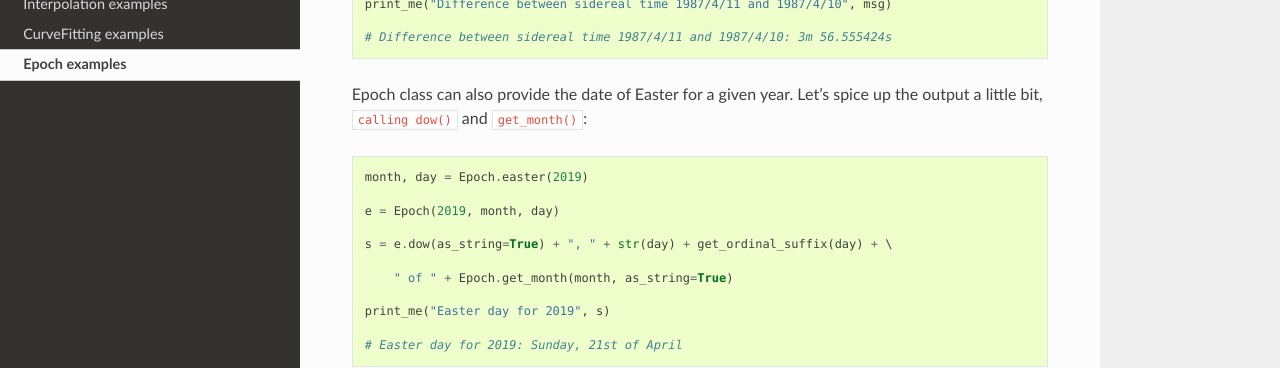
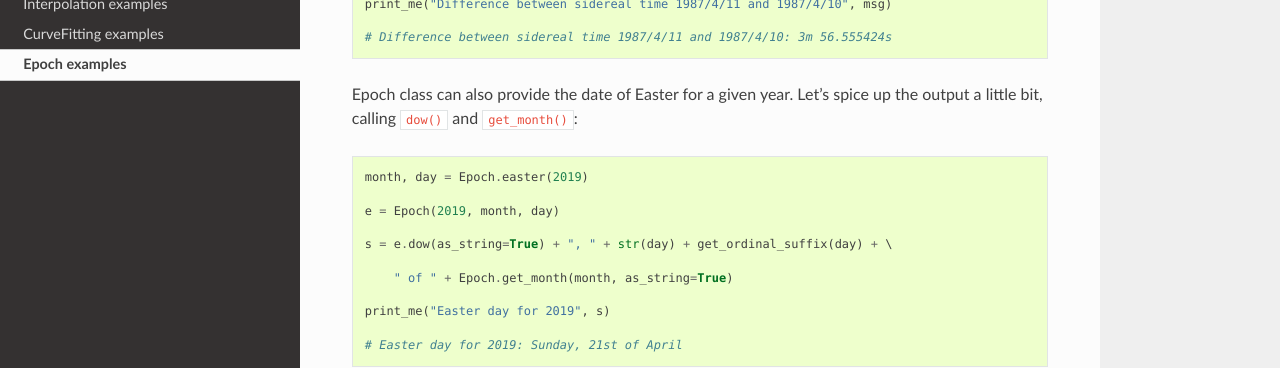
Before and after one commit to architest/pymeeus, a Sphinx documentation site: the page built from docs/source/ex-Epoch.rst, in a window 1280 px wide and 900 px high, scrolled down 3364 px. Shown: the part 173-541 px from the top of the window. Built offline with Sphinx 7.4.7 and the Read the Docs theme 2.0.0, drawn with Linux system fonts in a browser that asks for light colours; formulas are drawn with MathJax 3; pages that are not in the unit, such as notebooks, are missing from menus.

```diff
--- a/docs/source/ex-Epoch.rst
+++ b/docs/source/ex-Epoch.rst
@@ -164,7 +164,7 @@ The difference between civil day and sidereal day is almost 4 minutes::
 
     # Difference between sidereal time 1987/4/11 and 1987/4/10: 3m 56.555424s
 
-Epoch class can also provide the date of Easter for a given year. Let's spice up the output a little bit, ``calling dow()`` and ``get_month()``::
+Epoch class can also provide the date of Easter for a given year. Let's spice up the output a little bit, calling ``dow()`` and ``get_month()``::
 
     month, day = Epoch.easter(2019)
 
```
